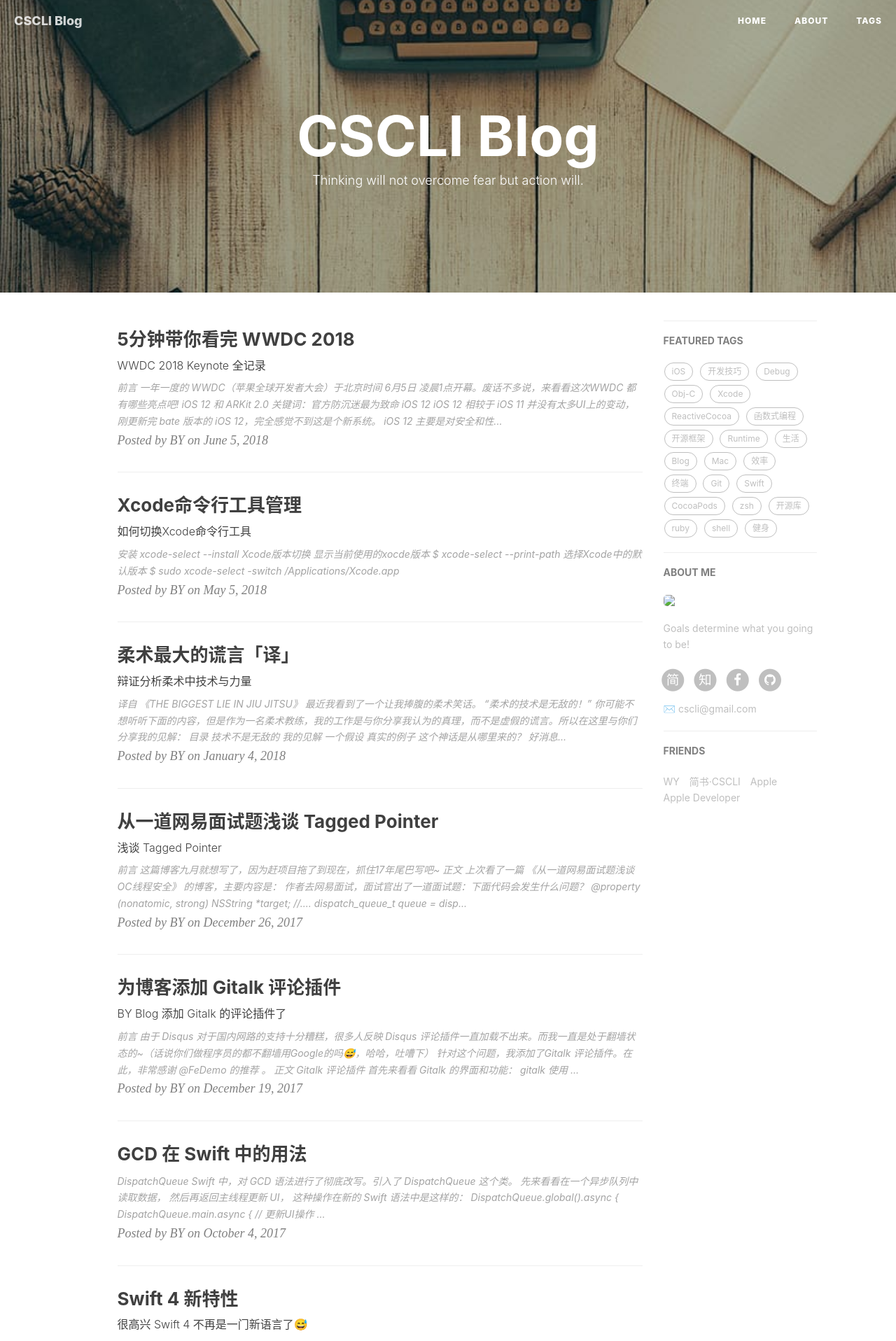
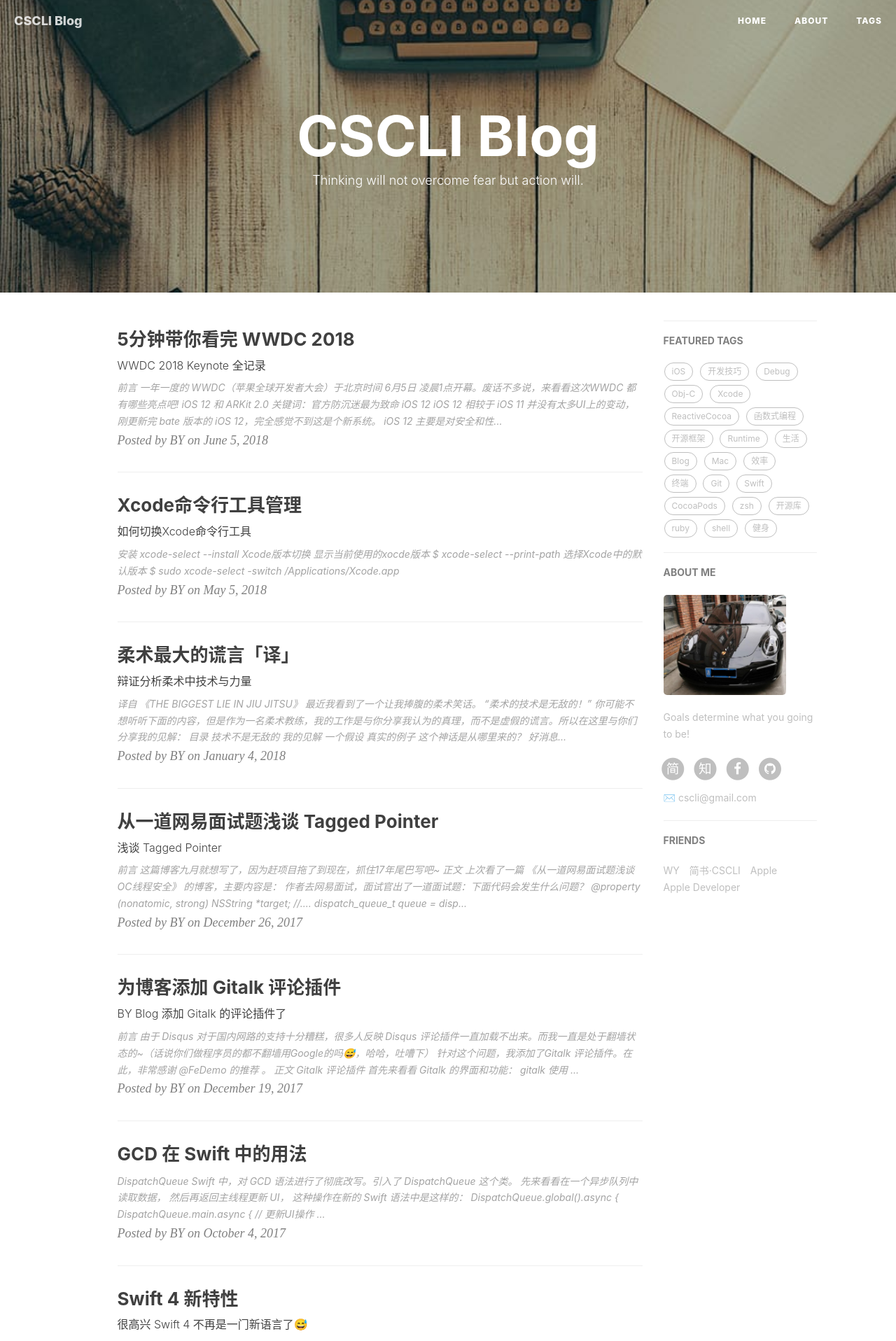
Before and after one commit to cscli/cscli.github.io, a Jekyll site: the page built from index.html, in a window 1280 px wide. Shown: the top 1916 px of the page at 70% size. Built offline with Jekyll 4.4.1, drawn with Linux system fonts in a browser that asks for light colours; nearby versions of some CDN libraries; the list of posts is cut into pages by our own code; comment, search, counter and statistics services are not loaded.

Commit message:
change sidebar-avatar

```diff
--- a/_config.yml
+++ b/_config.yml
@@ -12,7 +12,7 @@
 # Sidebar settings
 sidebar: true                           # whether or not using Sidebar.
 sidebar-about-description: "Goals determine what you going to be!"
-sidebar-avatar: /img/about-CSCLI-gentle.jpg      # use absolute URL, seeing it's used in both `/` and `/about/`
+sidebar-avatar: /img/cscli_853.jpg     # use absolute URL, seeing it's used in both `/` and `/about/`
 
 
 
```
Also changed, not shown: img/about-CSCLI-gentle.jpg (added), img/cscli_853.jpg (added).
